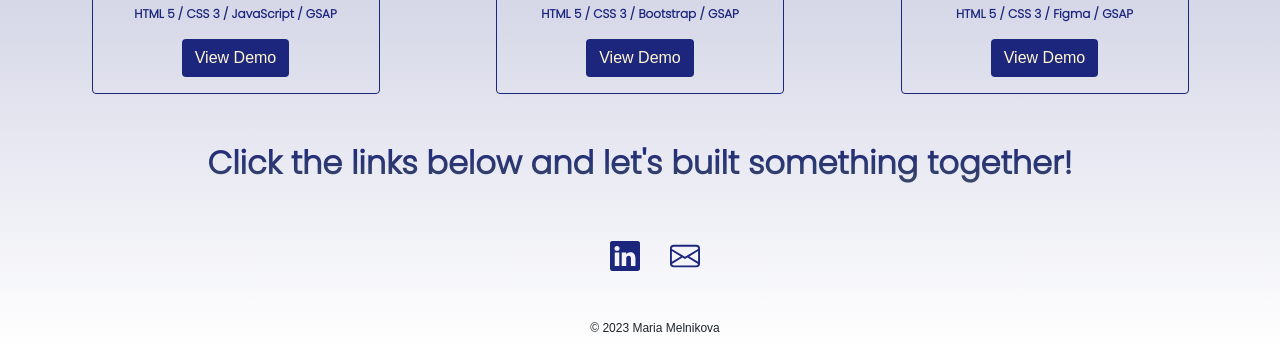
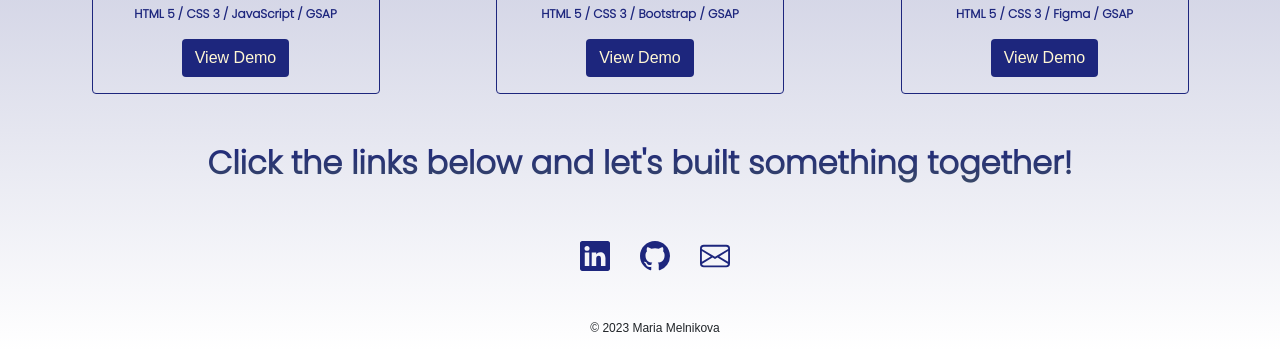
Before and after one commit to mariagoldamg/javascript-universe, a plain HTML site: page index.html in a window 1280 px wide. Shown: the part 1562-1913 px from the top of the page. Drawn offline with nearby package versions, Linux system fonts and the light colour scheme; animation ran at ten frames a second.

Commit message:
added github

```diff
--- a/index.html
+++ b/index.html
@@ -175,6 +175,9 @@
     <a href="https://www.linkedin.com/" target="_blank" nav-link ><svg xmlns="http://www.w3.org/2000/svg" id="iconsFooter" width="16" height="16" fill="#1D267D" class="bi bi-linkedin" viewBox="0 0 16 16">
         <path d="M0 1.146C0 .513.526 0 1.175 0h13.65C15.474 0 16 .513 16 1.146v13.708c0 .633-.526 1.146-1.175 1.146H1.175C.526 16 0 15.487 0 14.854V1.146zm4.943 12.248V6.169H2.542v7.225h2.401zm-1.2-8.212c.837 0 1.358-.554 1.358-1.248-.015-.709-.52-1.248-1.342-1.248-.822 0-1.359.54-1.359 1.248 0 .694.521 1.248 1.327 1.248h.016zm4.908 8.212V9.359c0-.216.016-.432.08-.586.173-.431.568-.878 1.232-.878.869 0 1.216.662 1.216 1.634v3.865h2.401V9.25c0-2.22-1.184-3.252-2.764-3.252-1.274 0-1.845.7-2.165 1.193v.025h-.016a5.54 5.54 0 0 1 .016-.025V6.169h-2.4c.03.678 0 7.225 0 7.225h2.4z"/>
       </svg></a>
+      <a href ="https://github.com/mariagoldamg"><svg xmlns="http://www.w3.org/2000/svg" width="16" height="16" fill="#1D267D" class="bi bi-github" viewBox="0 0 16 16">
+        <path d="M8 0C3.58 0 0 3.58 0 8c0 3.54 2.29 6.53 5.47 7.59.4.07.55-.17.55-.38 0-.19-.01-.82-.01-1.49-2.01.37-2.53-.49-2.69-.94-.09-.23-.48-.94-.82-1.13-.28-.15-.68-.52-.01-.53.63-.01 1.08.58 1.23.82.72 1.21 1.87.87 2.33.66.07-.52.28-.87.51-1.07-1.78-.2-3.64-.89-3.64-3.95 0-.87.31-1.59.82-2.15-.08-.2-.36-1.02.08-2.12 0 0 .67-.21 2.2.82.64-.18 1.32-.27 2-.27.68 0 1.36.09 2 .27 1.53-1.04 2.2-.82 2.2-.82.44 1.1.16 1.92.08 2.12.51.56.82 1.27.82 2.15 0 3.07-1.87 3.75-3.65 3.95.29.25.54.73.54 1.48 0 1.07-.01 1.93-.01 2.2 0 .21.15.46.55.38A8.012 8.012 0 0 0 16 8c0-4.42-3.58-8-8-8z"/>
+      </svg></a>
       <a href="mailto: mariamelnikova.mm@gmail.com" nav-link> <svg xmlns="http://www.w3.org/2000/svg" id="iconsFooter" width="16" height="16" fill="#1D267D" class="bi bi-envelope" viewBox="0 0 16 16">
         <path d="M0 4a2 2 0 0 1 2-2h12a2 2 0 0 1 2 2v8a2 2 0 0 1-2 2H2a2 2 0 0 1-2-2V4Zm2-1a1 1 0 0 0-1 1v.217l7 4.2 7-4.2V4a1 1 0 0 0-1-1H2Zm13 2.383-4.708 2.825L15 11.105V5.383Zm-.034 6.876-5.64-3.471L8 9.583l-1.326-.795-5.64 3.47A1 1 0 0 0 2 13h12a1 1 0 0 0 .966-.741ZM1 11.105l4.708-2.897L1 5.383v5.722Z"/>
       </svg></a>
```
